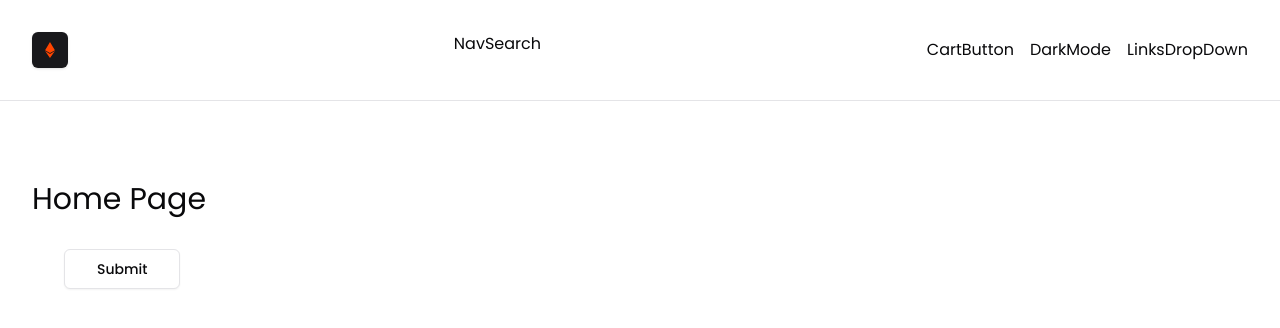
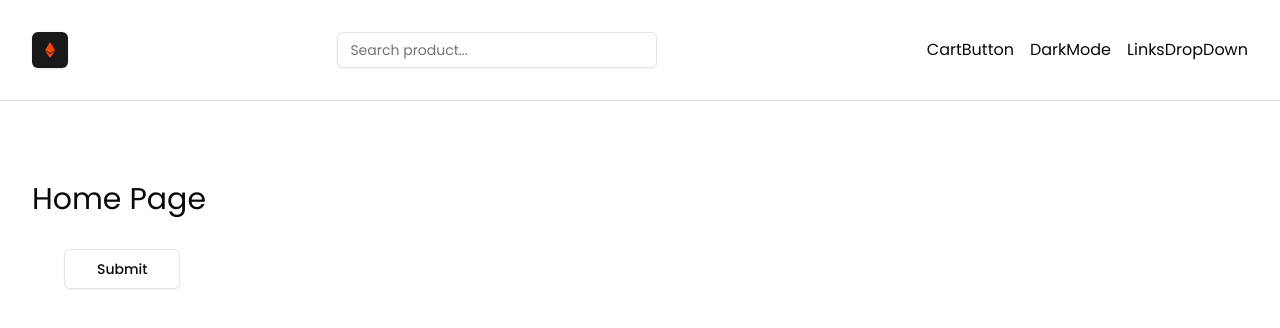
Before and after one commit to Nimira43/Vita, a Next.js app: page / in a window 1280 px wide. Shown: the top 328 px of the page. Built offline with nearby package versions, Linux system fonts and the light colour scheme.

Commit message:
Searchbar added to Navbar

```diff
--- a/components/navbar/NavSearch.tsx
+++ b/components/navbar/NavSearch.tsx
@@ -1,6 +1,12 @@
+import { Input } from '../ui/input'
+
 function NavSearch() {
   return (
-    <div>NavSearch</div>
+    <Input
+      type='search'
+      placeholder='Search product...'
+      className='max-w-xs dark:bg-muted'
+    />
   )
 }
 export default NavSearch
```
